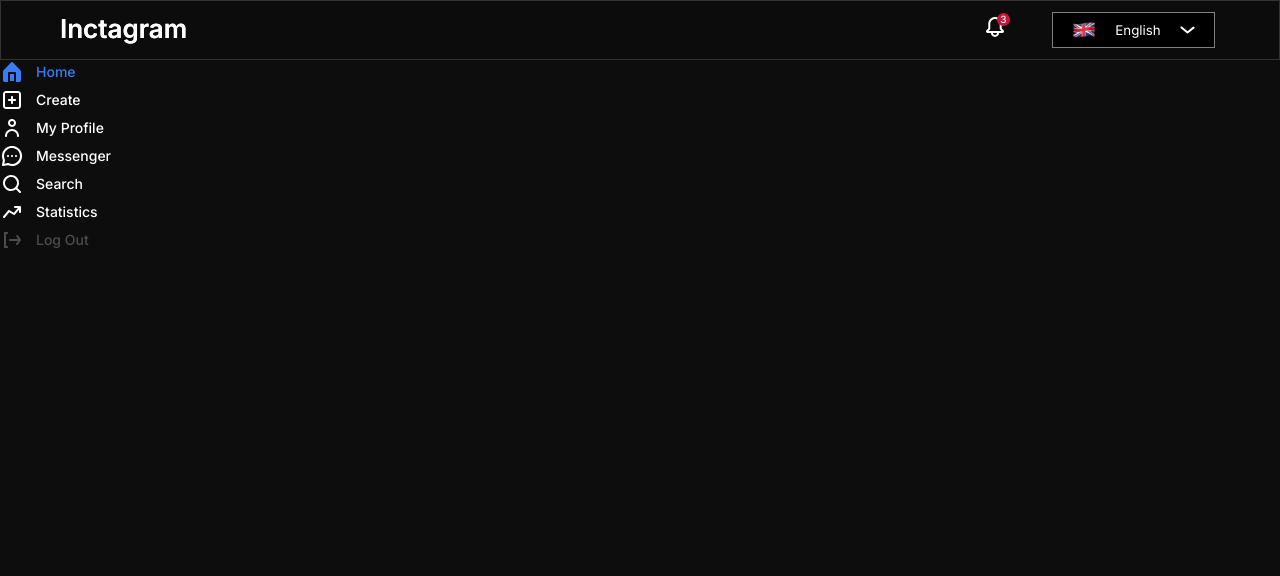
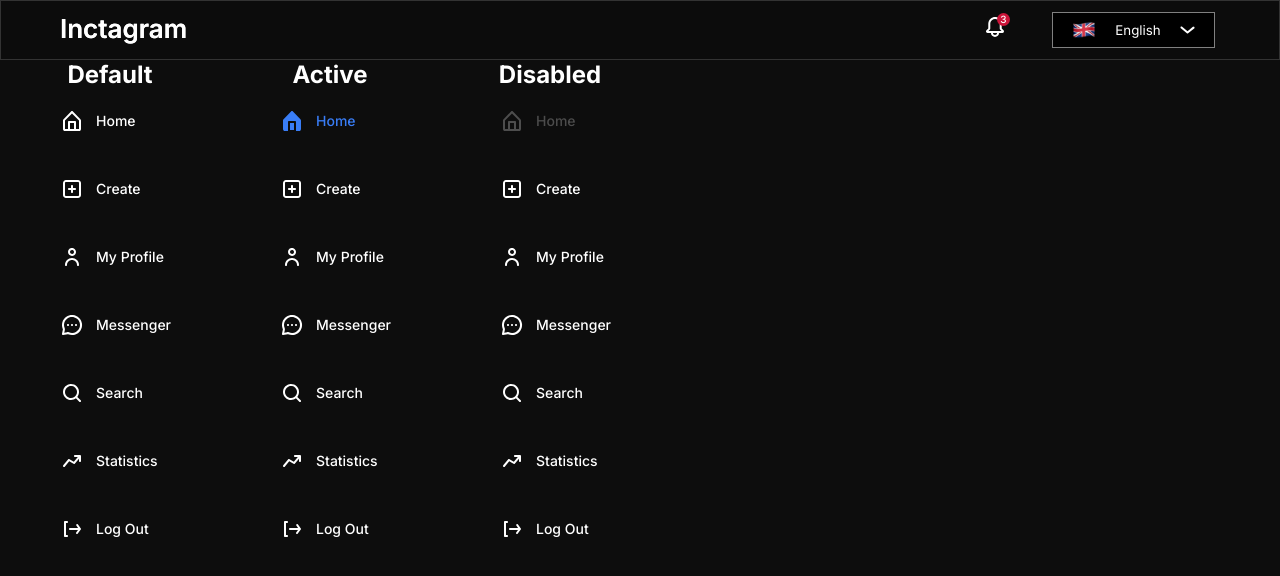
Before and after one commit to FightersForJustice/inctagram, a Next.js app: page /dev/ui-kit-icons in a window 1280 px wide. Shown: the top 576 px of the page. Built offline with nearby package versions, Linux system fonts and the light colour scheme.

Commit message:
refactor: ui-kit-icons

```diff
--- a/pages/dev/ui-kit-icons/index.tsx
+++ b/pages/dev/ui-kit-icons/index.tsx
@@ -1,6 +1,7 @@
 import { PageWrapper } from 'components/PageWrapper/PageWrapper'
 import { getLayout } from '@/components/Layout/Layout'
 import { Icons } from '@/ui/ui-kit/Icon/IconsComponent'
+import style from '@/ui/ui-kit/Icon/IconsComponent.module.scss'
 
 export const getStaticProps = async () => {
   return {
@@ -11,13 +12,38 @@ export const getStaticProps = async () => {
 const Failed = () => {
   return (
     <PageWrapper>
-      <Icons.Home isActive/>
-      <Icons.Create />
-      <Icons.Profile />
-      <Icons.Messenger />
-      <Icons.Search />
-      <Icons.Statistics />
-      <Icons.Logout isDisabled />
+      <div style={{ display: 'flex', textAlign: 'center', color: 'white' }}>
+        <div>
+          <h2>Default</h2>
+          <Icons.Home className={style.SideBar__Item} />
+          <Icons.Create className={style.SideBar__Item} />
+          <Icons.Profile className={style.SideBar__Item} />
+          <Icons.Messenger className={style.SideBar__Item} />
+          <Icons.Search className={style.SideBar__Item} />
+          <Icons.Statistics className={style.SideBar__Item} />
+          <Icons.Logout className={style.SideBar__Item} />
+        </div>
+        <div>
+          <h2>Active</h2>
+          <Icons.Home className={style.SideBar__Item} isActive />
+          <Icons.Create className={style.SideBar__Item} />
+          <Icons.Profile className={style.SideBar__Item} />
+          <Icons.Messenger className={style.SideBar__Item} />
+          <Icons.Search className={style.SideBar__Item} />
+          <Icons.Statistics className={style.SideBar__Item} />
+          <Icons.Logout className={style.SideBar__Item} />
+        </div>
+        <div>
+          <h2>Disabled</h2>
+          <Icons.Home className={style.SideBar__Item} isDisabled />
+          <Icons.Create className={style.SideBar__Item} />
+          <Icons.Profile className={style.SideBar__Item} />
+          <Icons.Messenger className={style.SideBar__Item} />
+          <Icons.Search className={style.SideBar__Item} />
+          <Icons.Statistics className={style.SideBar__Item} />
+          <Icons.Logout className={style.SideBar__Item} />
+        </div>
+      </div>
     </PageWrapper>
   )
 }
--- a/ui/ui-kit/Icon/IconsComponent.module.scss
+++ b/ui/ui-kit/Icon/IconsComponent.module.scss
@@ -66,7 +66,6 @@
   }
 
   .Text {
-    color: library.$light-100;
     margin-top: 0px;
     margin-left: 12px;
     font-size: 14px;
```
